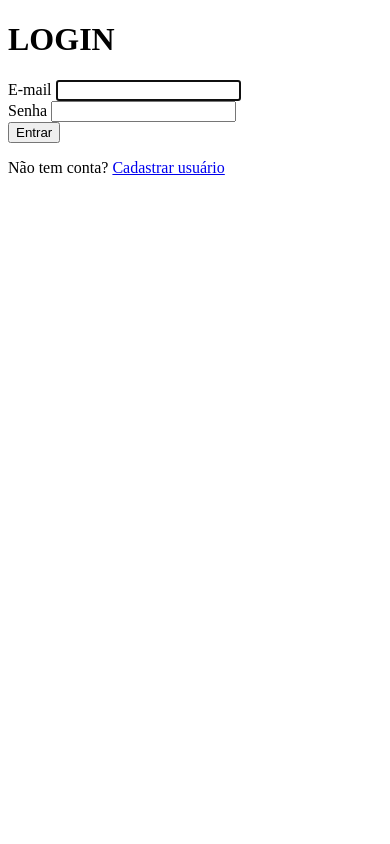
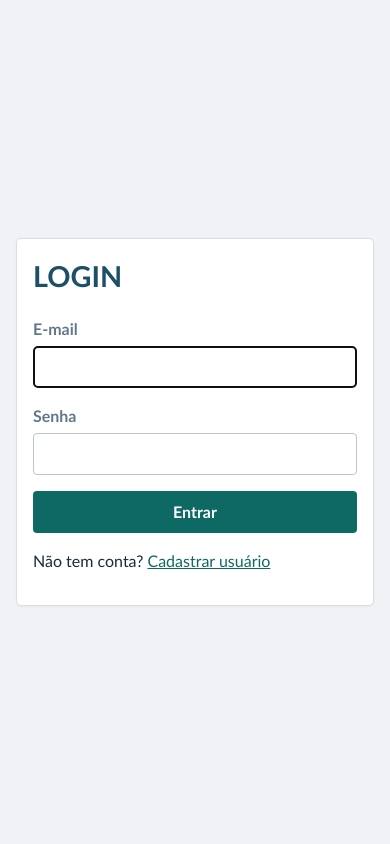
Before and after one commit to Julio-Lopes/JM-OS-DASHBOARD, a PHP site: page /login.php in a window 390 px wide. Run offline with PHP 8.4, Linux system fonts and the light colour scheme.

Commit message:
style: estilizacao das telas

```diff
--- a/cadastro.php
+++ b/cadastro.php
@@ -43,9 +43,10 @@ if($_SERVER['REQUEST_METHOD'] === 'POST')
 <head>
 	<meta charset="UTF-8">
 	<meta name="viewport" content="width=device-width, initial-scale=1">
+	<link rel="stylesheet" href="./css/style.css">
 	<title>Cadastro | Sistema</title>
 </head>
-<body>
+<body class="pagina-autenticacao">
 <div class="formulario">
 	<h1 class="titulo">CADASTRO</h1>
 	<?php if($erro != ""){ ?>
--- /dev/null
+++ b/css/style.css
@@ -0,0 +1,478 @@
+* {
+	box-sizing: border-box;
+}
+
+:root {
+	--fundo: #f0f2f5;
+	--bloco: #ffffff;
+	--texto: #172b3d;
+	--texto-suave: #60788d;
+	--borda: #d8dee5;
+	--destaque: #0e6965;
+	--destaque-escuro: #09534f;
+	--perigo: #c94b4b;
+	--perigo-escuro: #a63838;
+}
+
+body {
+	margin: 0;
+	min-height: 100vh;
+	background: var(--fundo);
+	color: var(--texto);
+	font-family: "Trebuchet MS", Verdana, sans-serif;
+	font-size: 16px;
+	line-height: 1.5;
+}
+
+body > div {
+	width: min(964px, calc(100% - 32px));
+	margin: 28px auto;
+}
+
+.pagina-autenticacao {
+	display: flex;
+	align-items: center;
+	justify-content: center;
+}
+
+.pagina-autenticacao > .formulario {
+	width: min(420px, calc(100% - 32px));
+	margin: 32px auto;
+}
+
+header,
+footer {
+	padding: 0 max(16px, calc((100% - 964px) / 2));
+	background: #ffffff;
+	border-bottom: 1px solid var(--borda);
+	color: var(--texto);
+}
+
+.header-conteudo {
+	display: flex;
+	align-items: center;
+	justify-content: space-between;
+	gap: 20px;
+	min-height: 58px;
+}
+
+.marca,
+.conta-usuario {
+	display: flex;
+	align-items: center;
+}
+
+.marca {
+	flex-direction: column;
+	align-items: flex-start;
+	line-height: 1.1;
+}
+
+.marca strong {
+	color: var(--texto-suave);
+	font-size: 0.6rem;
+	letter-spacing: 0.04em;
+}
+
+.marca span {
+	font-size: 0.82rem;
+	font-weight: bold;
+}
+
+.conta-usuario {
+	gap: 14px;
+	text-align: right;
+}
+
+.conta-usuario > div {
+	display: flex;
+	flex-direction: column;
+	line-height: 1.1;
+}
+
+.conta-usuario strong {
+	font-size: 0.75rem;
+}
+
+.conta-usuario small {
+	margin-top: 3px;
+	color: var(--texto-suave);
+	font-size: 0.62rem;
+}
+
+.botao-sair {
+	padding: 8px 13px;
+	border: 1px solid var(--borda);
+	border-radius: 5px;
+	color: var(--texto);
+	font-size: 0.75rem;
+	text-decoration: none;
+}
+
+.botao-sair:hover {
+	background: var(--fundo);
+}
+
+footer {
+	margin-top: 32px;
+	padding: 16px max(16px, calc((100% - 964px) / 2));
+	border-top: 1px solid var(--borda);
+	border-bottom: 0;
+	background: #ffffff;
+	color: var(--texto-suave);
+	font-size: 0.9rem;
+}
+
+footer a {
+	color: var(--texto);
+}
+
+.rodape p {
+	width: min(964px, calc(100% - 32px));
+	margin: 0 auto;
+	font-size: 0.75rem;
+	text-align: center;
+}
+
+footer p {
+	margin: 0;
+}
+
+.formulario,
+	.bloco-dashboard {
+	padding: 18px;
+	background: var(--bloco);
+	border: 1px solid var(--borda);
+	border-radius: 5px;
+	box-shadow: 0 1px 3px rgba(23, 43, 61, 0.04);
+}
+
+.formulario {
+	max-width: 620px;
+	margin: 0 auto;
+}
+
+.dashboard-cabecalho {
+	display: flex;
+	align-items: center;
+	justify-content: space-between;
+	padding: 0 0 16px;
+	background: transparent;
+	border: 0;
+	box-shadow: none;
+}
+
+.dashboard-cabecalho,
+.cards-resumo,
+.bloco-dashboard {
+	width: min(964px, calc(100% - 32px));
+	margin-right: auto;
+	margin-left: auto;
+}
+
+.titulo {
+	margin-top: 0;
+	color: #1d4f68;
+	font-size: 1.8rem;
+}
+
+.saudacao {
+	margin: 0;
+	font-size: 1.2rem;
+	font-weight: bold;
+}
+
+.data-atual {
+	margin: 2px 0 0;
+	color: var(--texto-suave);
+	font-size: 0.78rem;
+}
+
+.cards-resumo {
+	display: grid;
+	grid-template-columns: repeat(3, 1fr);
+	gap: 14px;
+	margin: 0 0 20px;
+}
+
+.card-valor {
+	min-height: 110px;
+	padding: 16px;
+	background: var(--bloco);
+	border: 1px solid var(--borda);
+	border-radius: 5px;
+	box-shadow: 0 1px 3px rgba(23, 43, 61, 0.04);
+}
+
+.card-valor--destaque {
+	border-left: 1px solid var(--borda);
+}
+
+.card-rotulo {
+	margin: 0 0 6px;
+	color: var(--texto-suave);
+	font-size: 0.7rem;
+	font-weight: bold;
+	text-transform: uppercase;
+}
+
+.card-valor strong {
+	display: block;
+	font-size: 1.35rem;
+}
+
+.card-valor--destaque strong {
+	color: var(--destaque);
+}
+
+.card-valor small {
+	display: block;
+	margin-top: 5px;
+	color: var(--texto-suave);
+	font-size: 0.72rem;
+}
+
+.bloco-dashboard {
+	margin: 0 0 20px;
+}
+
+.bloco-dashboard h2 {
+	margin-bottom: 14px;
+	font-size: 0.9rem;
+}
+
+h2 {
+	margin-top: 0;
+	font-size: 1.25rem;
+}
+
+a {
+	color: var(--destaque);
+}
+
+ul {
+	margin: 0;
+	padding-left: 22px;
+}
+
+li + li {
+	margin-top: 6px;
+}
+
+.bloco-dashboard ul {
+	padding: 0;
+	list-style: none;
+}
+
+.bloco-dashboard li {
+	display: flex;
+	align-items: center;
+	gap: 8px;
+	padding: 8px 0;
+	border-bottom: 1px solid #e7ebef;
+	font-size: 0.85rem;
+}
+
+.bloco-dashboard li:last-child {
+	border-bottom: 0;
+}
+
+.bloco-dashboard li small {
+	color: var(--texto-suave);
+	font-size: 0.68rem;
+}
+
+.bloco-dashboard li strong {
+	margin-left: auto;
+	white-space: nowrap;
+	font-size: 0.82rem;
+}
+
+form {
+	display: flex;
+	flex-wrap: wrap;
+	align-items: end;
+	gap: 12px;
+}
+
+.formulario form {
+	display: block;
+}
+
+label {
+	display: block;
+	margin-bottom: 5px;
+	font-weight: bold;
+	color: var(--texto-suave);
+}
+
+input,
+select {
+	min-height: 40px;
+	padding: 8px 10px;
+	border: 1px solid #b9c6cd;
+	border-radius: 4px;
+	background: #ffffff;
+	color: var(--texto);
+	font: inherit;
+}
+
+form input,
+form select {
+	width: 100%;
+}
+
+.campo-filtro {
+	flex: 1 1 150px;
+	min-width: 140px;
+}
+
+.campo-filtro input,
+.campo-filtro select {
+	width: 100%;
+}
+
+.formulario form input,
+.formulario form select {
+	display: block;
+	width: 100%;
+	margin-bottom: 16px;
+}
+
+button,
+.botao {
+	display: inline-block;
+	padding: 8px 14px;
+	border: 1px solid transparent;
+	border-radius: 4px;
+	background: #e5ebef;
+	color: var(--texto);
+	font: inherit;
+	font-weight: bold;
+	text-decoration: none;
+	cursor: pointer;
+}
+
+button:hover,
+.botao:hover {
+	filter: brightness(0.94);
+}
+
+.botao--primario,
+.formulario button {
+	background: var(--destaque);
+	color: #ffffff;
+}
+
+.botao--primario:hover,
+.formulario button:hover {
+	background: var(--destaque-escuro);
+	filter: none;
+}
+
+.botao--secundario {
+	border-color: #b9c6cd;
+	background: #ffffff;
+	color: var(--texto);
+}
+
+.botao--perigo {
+	background: var(--perigo);
+	color: #ffffff;
+}
+
+.botao--perigo:hover {
+	background: var(--perigo-escuro);
+	filter: none;
+}
+
+.botao--bloco {
+	display: block;
+	width: 100%;
+	margin-top: 12px;
+	text-align: center;
+}
+
+table {
+	width: 100%;
+	border-collapse: collapse;
+	background: var(--bloco);
+}
+
+th,
+td {
+	padding: 12px 10px;
+	border-bottom: 1px solid var(--borda);
+	text-align: left;
+	vertical-align: middle;
+}
+
+th {
+	background: transparent;
+	color: var(--texto-suave);
+	font-size: 0.68rem;
+	text-transform: uppercase;
+}
+
+tr:hover td {
+	background: #f7fafb;
+}
+
+td:last-child {
+	white-space: nowrap;
+}
+
+td:last-child a {
+	margin: 2px;
+}
+
+.dashboard-cabecalho,
+.cards-resumo,
+.bloco-dashboard {
+	margin-right: auto;
+	margin-left: auto;
+}
+
+@media (max-width: 700px) {
+	body > div {
+		width: min(100% - 20px, 964px);
+		margin: 16px auto;
+	}
+
+	header,
+	footer {
+		padding-right: 10px;
+		padding-left: 10px;
+	}
+
+	.header-conteudo {
+		min-height: 52px;
+	}
+
+	.formulario,
+	.bloco-dashboard {
+		padding: 16px;
+	}
+
+	.cards-resumo {
+		grid-template-columns: 1fr;
+	}
+
+	.dashboard-cabecalho {
+		align-items: flex-start;
+		gap: 12px;
+	}
+
+	table {
+		display: block;
+		overflow-x: auto;
+		white-space: nowrap;
+	}
+
+	form input,
+	form select,
+	.campo-filtro,
+	form button {
+		flex-basis: 100%;
+	}
+}
--- a/login.php
+++ b/login.php
@@ -33,10 +33,11 @@ if(isset($_POST['email']))
 <head>
     <meta charset="UTF-8">
     <meta name="viewport" content="width=device-width, initial-scale=1">
+    <link rel="stylesheet" href="./css/style.css">
     <title>Entrar | Sistema</title>
 </head>
-<body>
-<div classe="formulario">
+<body class="pagina-autenticacao">
+<div class="formulario">
     <h1 class="titulo">LOGIN</h1>
     <?php if($erro != ""){ ?>
         <p class="erro"><?= $erro ?></p>
```
